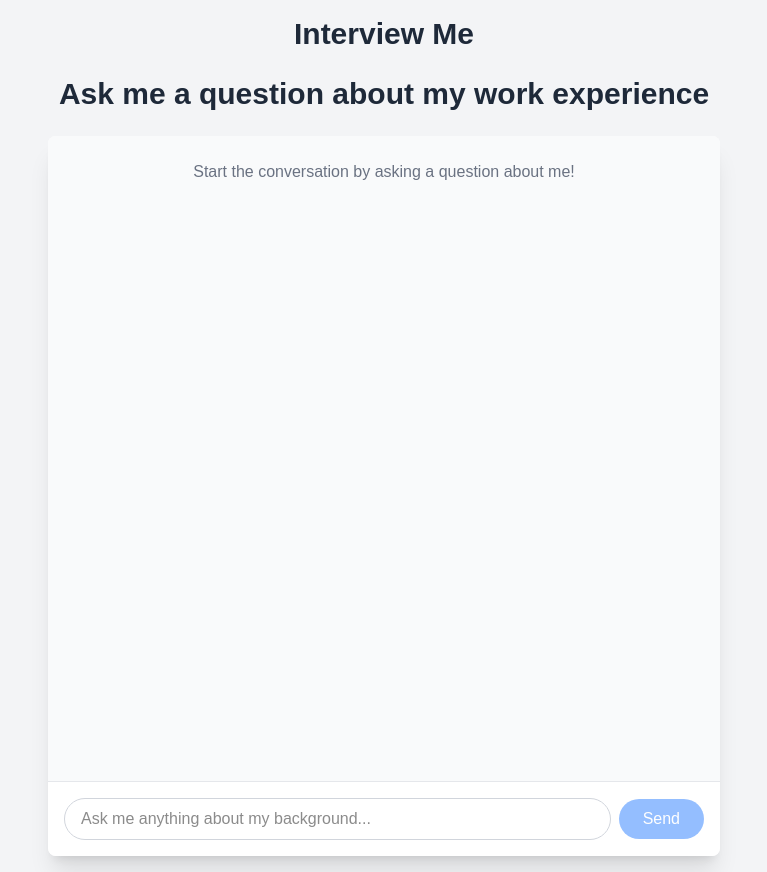
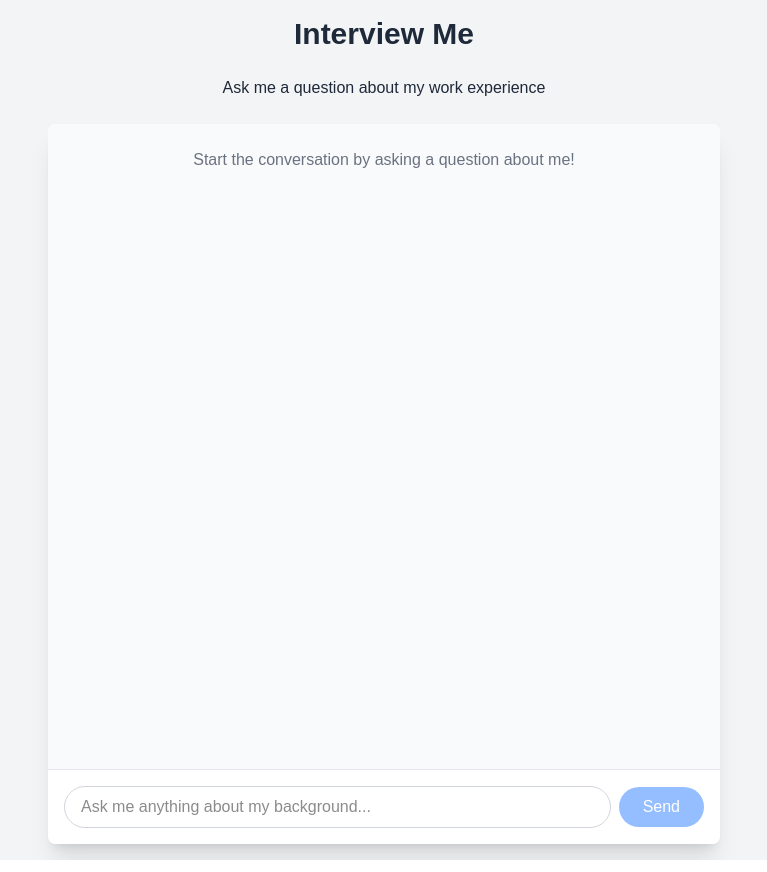
Before and after one commit to ramyij/virt-me, a Next.js app: page / in a window 1280 px wide. Shown: the whole page, without its empty margins (256-1023 px from the left). Built offline with nearby package versions, Linux system fonts and the light colour scheme.

Commit message:
heading size

```diff
--- a/src/app/page.tsx
+++ b/src/app/page.tsx
@@ -5,7 +5,7 @@ export default function HomePage() {
   return (
     <main className="flex min-h-screen flex-col items-center justify-center p-4 bg-gray-100">
        <h1 className="text-3xl font-bold mb-6 text-gray-800">Interview Me</h1>
-       <h4 className="text-3xl font-bold mb-6 text-gray-800">Ask me a question about my work experience</h4>
+       <h4 className="text-l mb-6 text-gray-800">Ask me a question about my work experience</h4>
        <ChatInterface />
     </main>
   );
```
